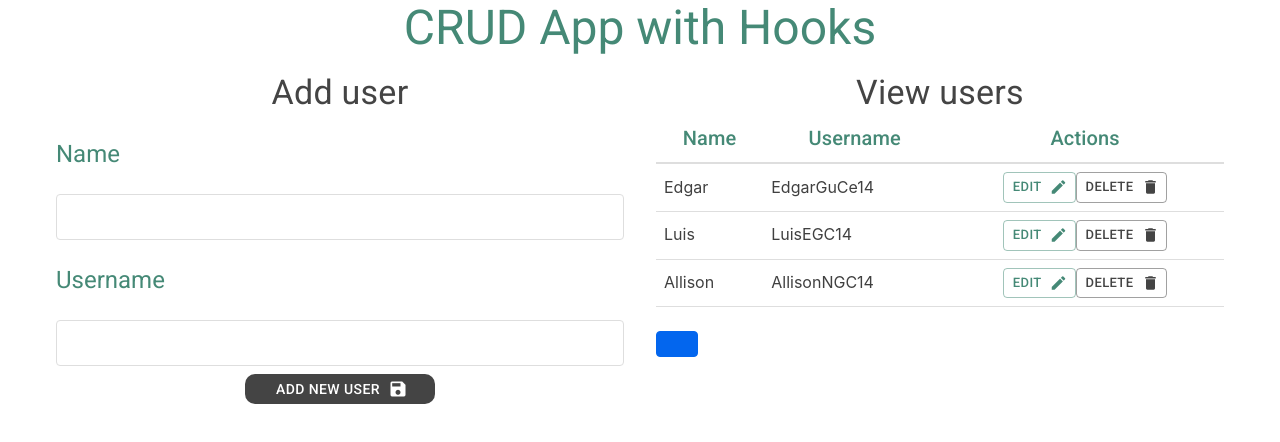
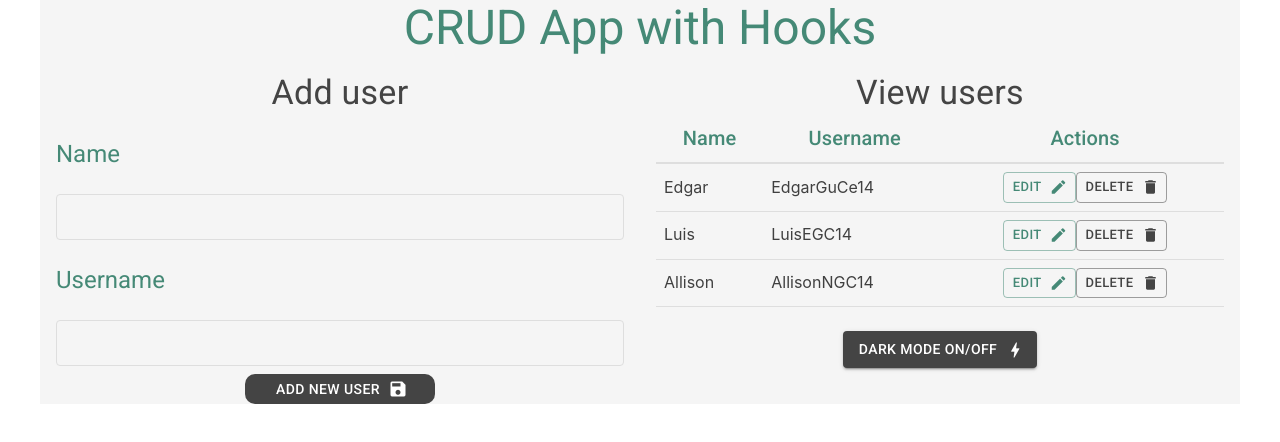
Before and after one commit to EdgarGC14/CRUD-Project-ReactJS, a React (Create React App) app: page / in a window 1280 px wide. Shown: the top 442 px of the page. Built offline with nearby package versions, Linux system fonts and the light colour scheme.

Commit message:
background Toggle

```diff
--- a/src/App.js
+++ b/src/App.js
@@ -6,6 +6,7 @@ import UserTable from "./components/UserTable.jsx";
 import { ThemeProvider } from "@material-ui/core/styles";
 import theme from "./components/themeConfig";
 import Typography from "@material-ui/core/Typography";
+import { Button, Icon } from "@material-ui/core/";
 
 function App() {
   const usersData = [
@@ -51,9 +52,18 @@ function App() {
     setUsers(users.filter((user) => user.id !== id));
   };
 
+  const [toggleBackground, setToggleBackground] = useState(true);
+
   return (
     <ThemeProvider theme={theme}>
-      <div className="container">
+      <div
+        className="container"
+        style={
+          toggleBackground
+            ? { backgroundColor: "#F5F5F5" }
+            : { backgroundColor: "#555555" }
+        }
+      >
         <Typography variant="h3" color="secondary" align="center" paragraph>
           CRUD App with Hooks
         </Typography>
@@ -87,7 +97,16 @@ function App() {
               deleteUser={deleteUser}
               editRow={editRow}
             />
-            <button onClick={() => console.log(users)} />
+            <div align="center">
+              <Button
+                variant="contained"
+                color="primary"
+                endIcon={<Icon>bolt</Icon>}
+                onClick={() => setToggleBackground(!toggleBackground)}
+              >
+                Dark Mode ON/OFF
+              </Button>
+            </div>
           </div>
         </div>
       </div>
```
